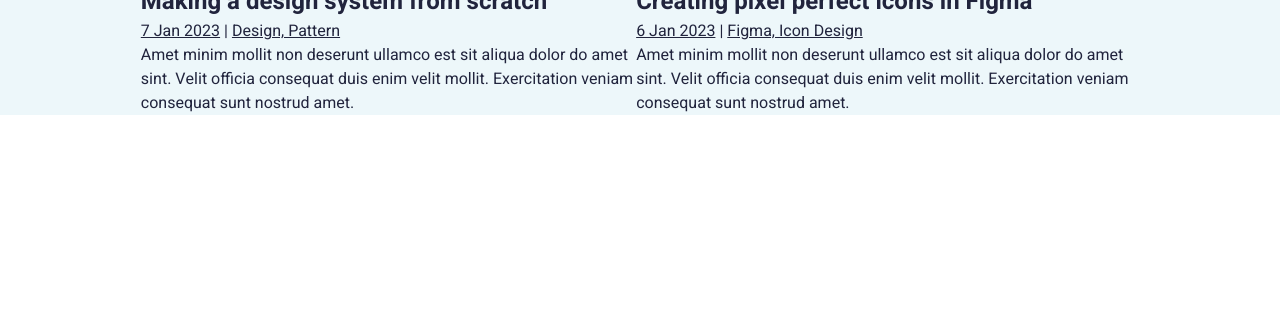
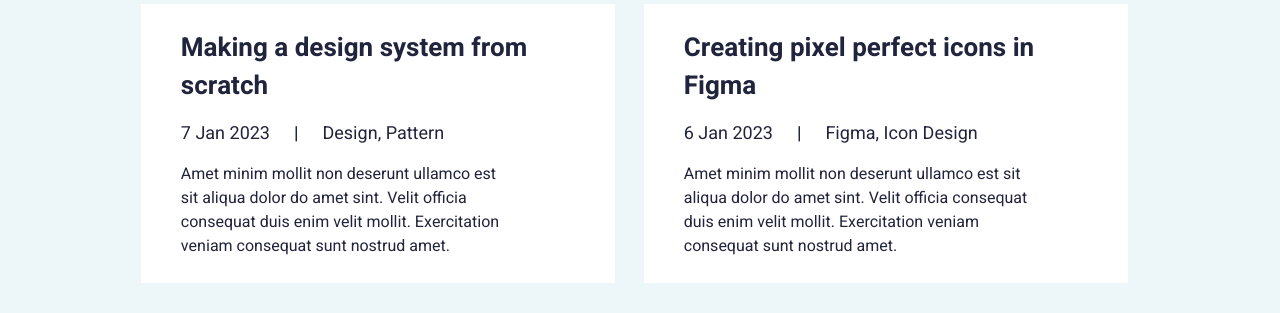
Before and after one commit to AllaberdiZ/John, a plain HTML site: page index.html in a window 1280 px wide. Shown: the part 688-1001 px from the top of the page. Before the commit the page ends 803 px from the top, so only its background shows below. Drawn offline with Linux system fonts and the light colour scheme.

Commit message:
Recent-posts section

```diff
--- a/style.css
+++ b/style.css
@@ -89,7 +89,7 @@
 }
 
 .recent-header {
-  padding: 10px 0;
+  padding: 20px 0;
   grid-area: header;
   width: 100%;
   display: flex;
@@ -115,5 +115,46 @@
 }
 
 .post {
-  width: 100%;
+  background-color: #fff;
+  width: 80%;
+  margin: 0 10px 30px 10px;
+  padding: 25px 40px;
 }
+
+.post h2 {
+  font-size: 26px;
+}
+
+.post p {
+  font-size: 16px;
+  width: 85%;
+}
+
+.post-details {
+  padding: 15px 0;
+}
+
+.post-details a {
+  font-size: 18px;
+  text-decoration: none;
+  font-weight: 400;
+  color: #21243d;
+}
+
+.post-details a:hover {
+  color: #ff6464;
+}
+
+.post-details span {
+  padding: 0 20px;
+  font-size: 18px;
+  font-weight: 600;
+}
+
+.a {
+  margin-left: 0;
+}
+
+.b {
+  margin-right: 0;
+}
```
